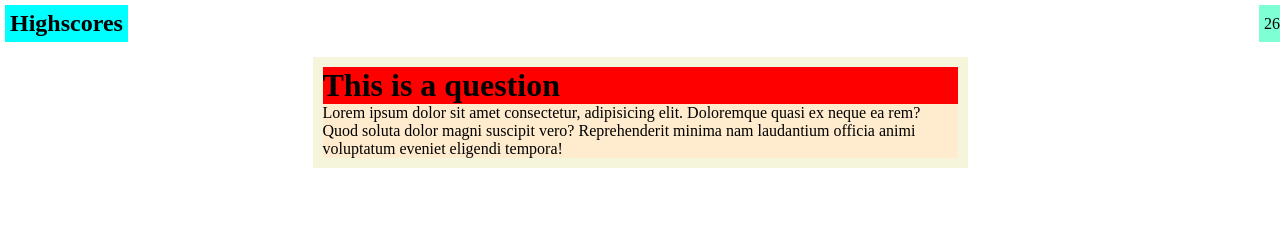
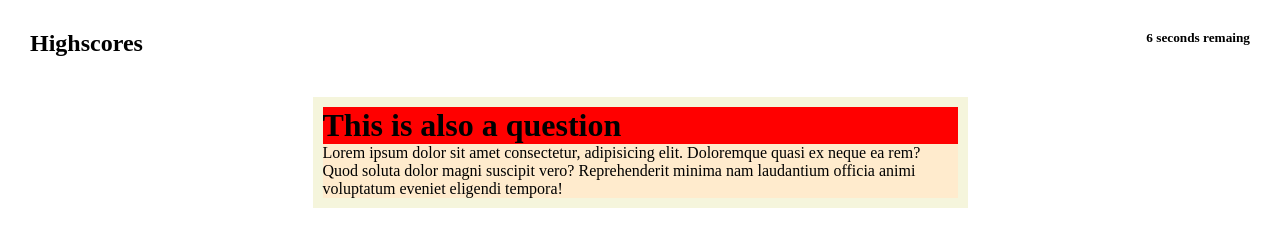
Before and after one commit to WillBerner/JavaScript-Quiz, a plain HTML site: page index.html in a window 1280 px wide. Drawn offline with Linux system fonts and the light colour scheme.

Commit message:
Removed unused CSS, updated some paddings

```diff
--- a/assets/css/style.css
+++ b/assets/css/style.css
@@ -4,10 +4,10 @@
 
 
 header {
-    width: 100%;
     display: flex;
     justify-content: space-between;
     margin: 5px;
+    padding: 20px;
 }
 
 main {
@@ -17,16 +17,12 @@ main {
 }
 
 .highscores {
-    background-color: aqua;
     display: flex;
-    float: left;
     padding: 5px;
 }
 
-.time {
-    background-color: aquamarine;
+.timer {
     display: flex;
-    float: right;
     align-items: center;
     padding: 5px;
 }
--- a/assets/js/index.js
+++ b/assets/js/index.js
@@ -1,23 +1,24 @@
 var questionEl = document.querySelector(".question");
-var timeEl = document.querySelector(".time")
+var timeEl = document.querySelector(".timer")
 
-var timeRemaining = 30;
+var timeRemaining = 10;
 
 // Timer function
 var countdown = setInterval(function() {
     if (timeRemaining > 1) {
-        timeEl.textContent = timeRemaining;
+        timeEl.textContent = `${timeRemaining} seconds remaing`;
         timeRemaining--;
     } else if (timeRemaining === 1) {
-        timeEl.textContent = timeRemaining;
+        timeEl.textContent = `${timeRemaining} seconds remaing`;
         timeRemaining--;
     } else {
-        timeEl.textContent = timeRemaining;
+        timeEl.textContent = "Time is up";
         clearInterval(countdown);
     }
 }, 1000);
 
-countdown();
+
+
 
 setTimeout(function () {
     var nextQuestion = document.createElement('h1');
--- a/index.html
+++ b/index.html
@@ -14,8 +14,8 @@
                 Highscores
             </h2>
         </div>
-        <div class="time">
-            <h5>
+        <div>
+            <h5 class="timer">
                 0 seconds remaining.
             </h5>
         </div>
```
